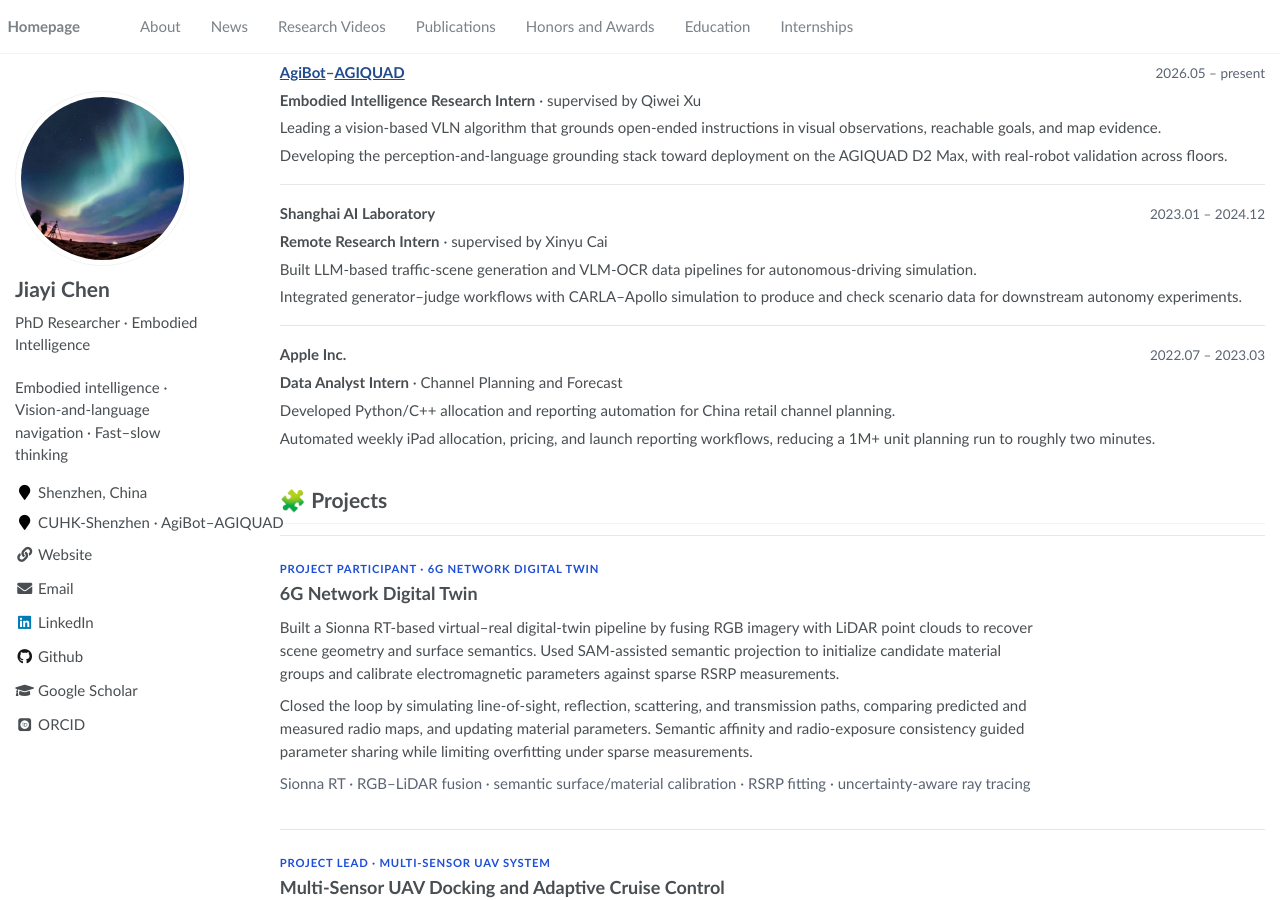
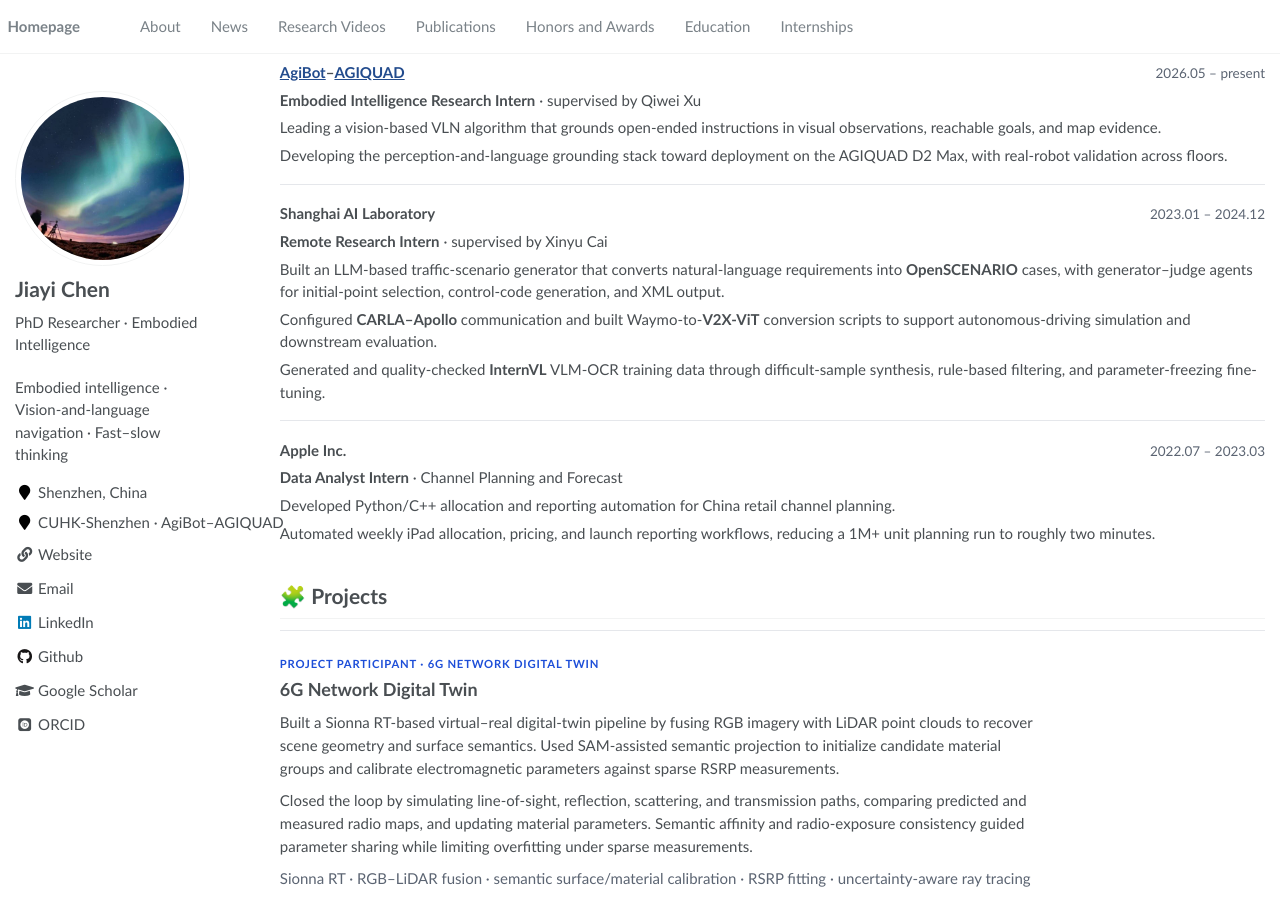
Before and after one commit to cjychenjiayi/cjychenjiayi.github.io, a Jekyll site: the page built from _pages/about.md, in a window 1280 px wide and 900 px high, scrolled down 2222 px. Built offline with Jekyll 4.4.1, drawn with Linux system fonts in a browser that asks for light colours; some web fonts are replaced.

Commit message:
Expand Shanghai AI Lab internship
Published through project/tools/publish_website.sh.

```diff
--- a/_pages/about.md
+++ b/_pages/about.md
@@ -99,8 +99,9 @@
 <div class='experience-item'>
   <div class='experience-heading'><strong>Shanghai AI Laboratory</strong><span>2023.01 – 2024.12</span></div>
   <p><strong>Remote Research Intern</strong> · supervised by Xinyu Cai</p>
-  <p>Built LLM-based traffic-scene generation and VLM-OCR data pipelines for autonomous-driving simulation.</p>
-  <p>Integrated generator–judge workflows with CARLA–Apollo simulation to produce and check scenario data for downstream autonomy experiments.</p>
+  <p>Built an LLM-based traffic-scenario generator that converts natural-language requirements into <strong>OpenSCENARIO</strong> cases, with generator–judge agents for initial-point selection, control-code generation, and XML output.</p>
+  <p>Configured <strong>CARLA–Apollo</strong> communication and built Waymo-to-<strong>V2X-ViT</strong> conversion scripts to support autonomous-driving simulation and downstream evaluation.</p>
+  <p>Generated and quality-checked <strong>InternVL</strong> VLM-OCR training data through difficult-sample synthesis, rule-based filtering, and parameter-freezing fine-tuning.</p>
 </div>
 
 <div class='experience-item'>
```
